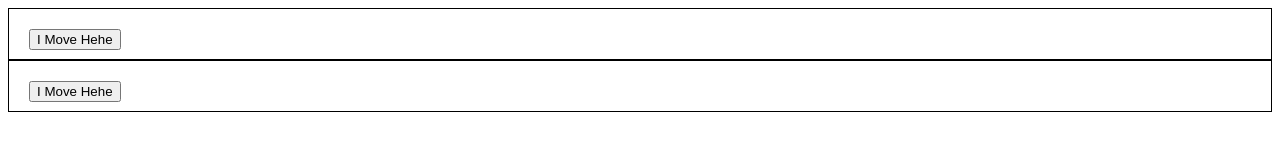
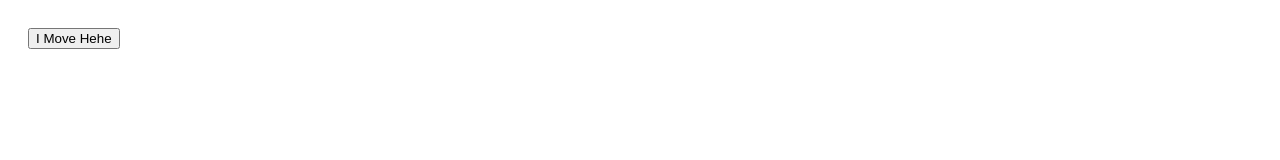
Before and after one commit to Risclover/jumping-btn, a plain HTML site: page index.html in a window 1280 px wide. Drawn offline with Linux system fonts and the light colour scheme.

Commit message:
Update styles.css

```diff
--- a/styles.css
+++ b/styles.css
@@ -1,11 +1,5 @@
-.left {
-  border: 1px solid black;
-  width: auto;
-  height: 50px;
-}
-
+.left,
 .right {
-  border: 1px solid black;
   width: auto;
   height: 50px;
 }
@@ -13,3 +7,7 @@
 button {
   margin: 20px;
 }
+
+#btn-1 {
+  display: none;
+}
```
